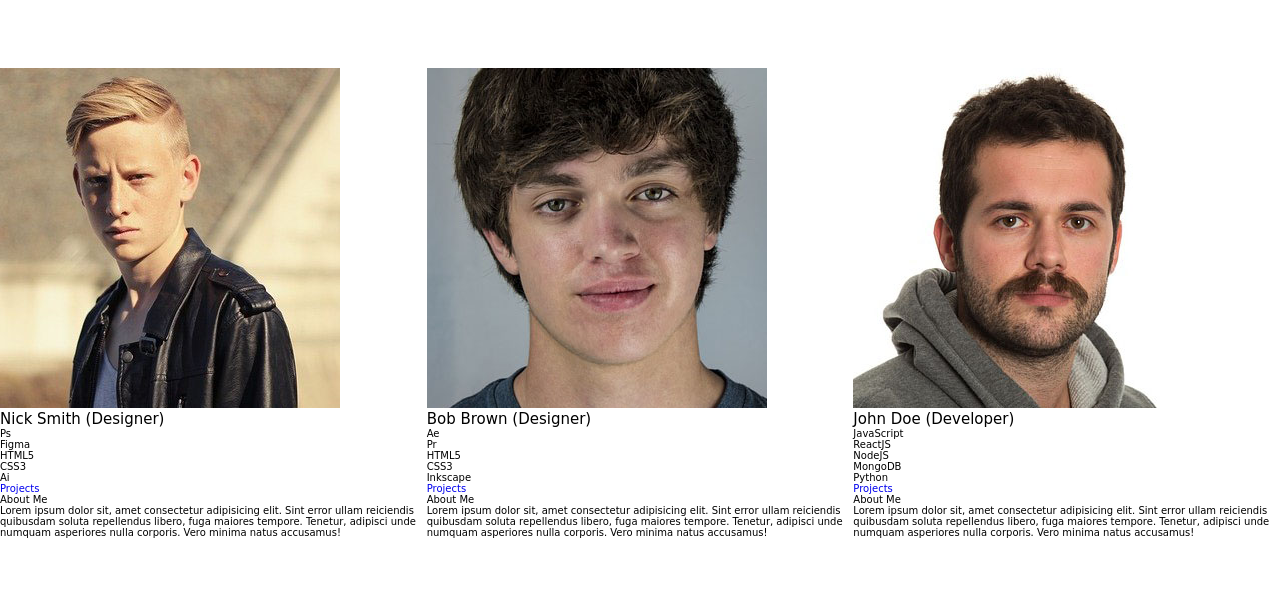
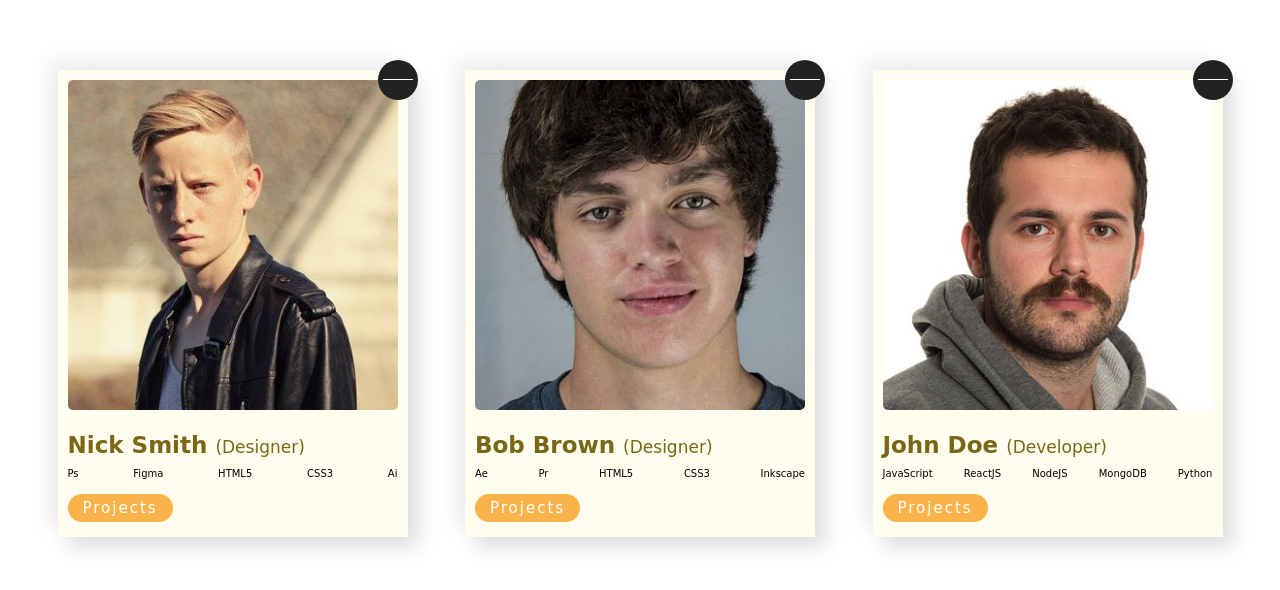
Before and after one commit to BlackCat13656/creative_Design, a plain HTML site: page index.html in a window 1280 px wide. Shown: the part 1802-2392 px from the top of the page. Drawn offline with Linux system fonts and the light colour scheme; a web font is replaced by a local one.

Commit message:
Advances in the creation and styling of team members section

```diff
--- a/script.js
+++ b/script.js
@@ -0,0 +1,7 @@
+"use strict";
+
+document.querySelectorAll(".story-btn").forEach((btn) => {
+  btn.addEventListener("click", () => {
+    console.log("Clicked");
+  });
+});
--- a/style.css
+++ b/style.css
@@ -220,4 +220,99 @@
   height: 70%;
 }
 
+.team-member {
+  width: 35rem;
+  background-color: #fffeee;
+  padding: 1rem 1rem 2rem 1rem;
+  box-shadow: 1rem 1rem 2rem #ddd, -1rem -1rem 2rem #eee;
+  position: relative;
+}
+
+.team-member-img {
+  width: 100%;
+  border-radius: 0.5rem;
+}
+
+.team-member-name {
+  font-size: 2.3rem;
+  font-weight: 700;
+  color: #796717;
+  margin-top: 2rem;
+}
+
+.team-member-name span {
+  font-size: 1.7rem;
+}
+
+.team-member-skills {
+  display: flex;
+  justify-content: space-between;
+  margin: 1rem 0 2rem 0;
+}
+
+.team-member-skils li {
+  font-size: 1.5rem;
+  color: #505050;
+}
+
+.projects-btn {
+  background-color: #fab34a;
+  color: #fff;
+  padding: 0.5rem 1.5rem;
+  border-radius: 5rem;
+  font-size: 1.5rem;
+  letter-spacing: 0.2rem;
+}
+
+.story-btn {
+  width: 4rem;
+  height: 4rem;
+  background-color: #222;
+  position: absolute;
+  top: -1rem;
+  right: -1rem;
+  border-radius: 5rem;
+  display: flex;
+  align-items: center;
+  padding: 0.5rem;
+  cursor: pointer;
+  z-index: 50;
+}
+
+.story-btn-line {
+  width: 100%;
+  height: 0.1rem;
+  background-color: #fff;
+}
+
+.story {
+  width: 100%;
+  height: 100%;
+  background-color: rgba(253, 69, 69, 0.9);
+  position: absolute;
+  top: 0;
+  left: 0;
+  display: flex;
+  flex-direction: column;
+  justify-content: center;
+  align-items: center;
+  padding: 2rem;
+  transform: scale(0);
+}
+
+.story-heading {
+  font-size: 4rem;
+  font-weight: 700;
+  color: #fff;
+  margin-bottom: 2rem;
+}
+
+.story-paragraph {
+  font-size: 1.8rem;
+  color: #eee;
+  text-align: justify;
+  letter-spacing: 0.1rem;
+  text-indent: 2rem;
+}
+
 /*En of Section 3*/
```
